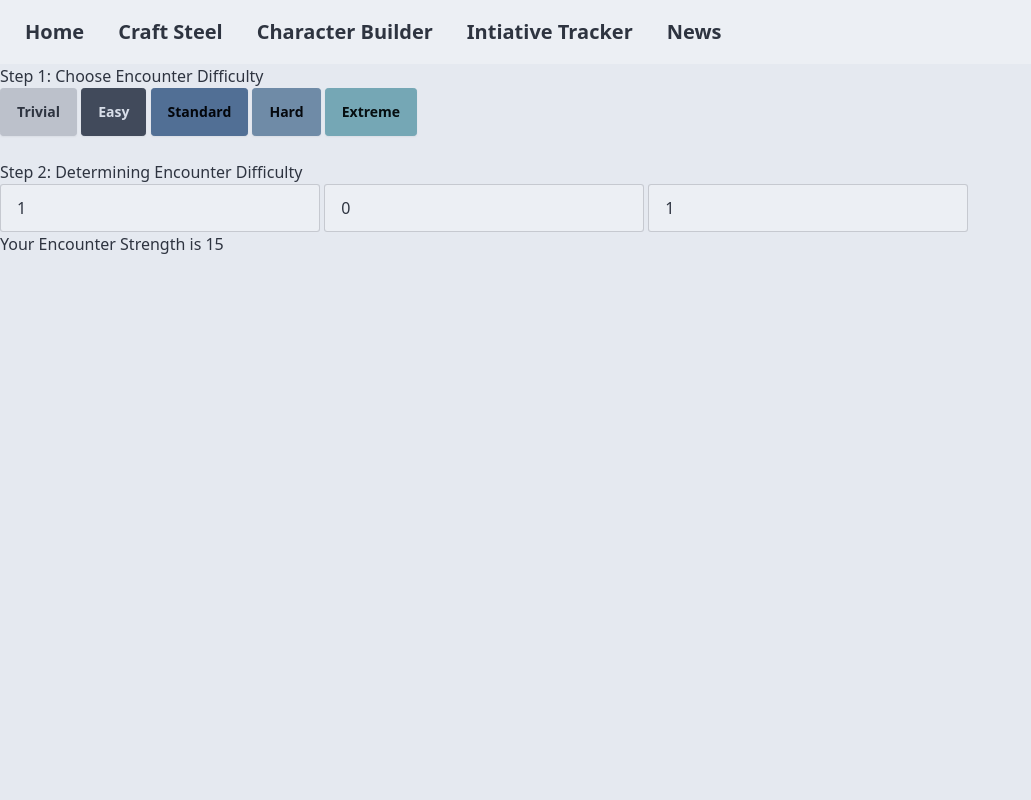
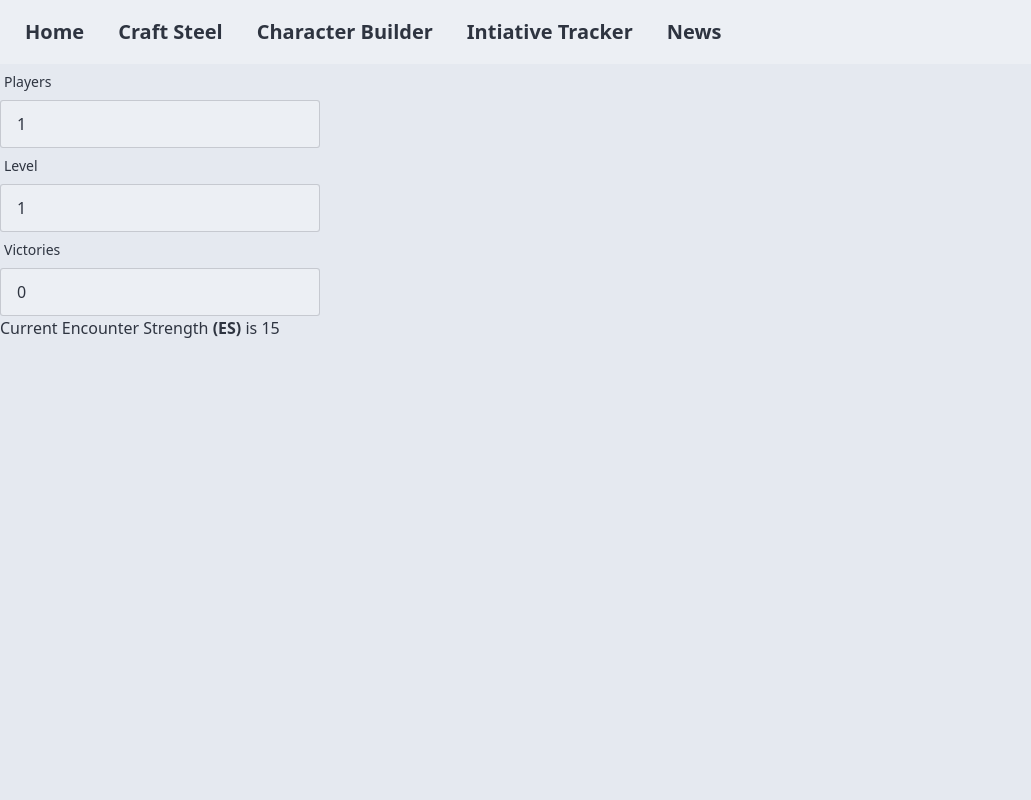
Before and after one commit to tristin-albers/craft-steel, a SvelteKit app: page /craft-steel in a window 1280 px wide. Shown: the top 800 px of the page, without its empty margins (0-1031 px from the left). Built offline with nearby package versions, Linux system fonts and the light colour scheme.

Commit message:
refactor: form inputs w labels

```diff
--- a/src/routes/craft-steel/+page.svelte
+++ b/src/routes/craft-steel/+page.svelte
@@ -55,6 +55,37 @@ import { Difficulties, type Difficulty } from '../../lib/types/Difficulty';
 
 <div class="bg-base-200 min-h-screen">
   <div class="row">
+    <label class="form-control w-full max-w-xs">
+      <div class="label">
+        <span class="label-text">Players</span>
+      </div>
+      <input type="number" placeholder="Player Count" bind:value={playerCount} onchange={determineEncounterStrength} class="input input-bordered w-full max-w-xs" />
+    </label>
+  </div>
+  <div class="row">
+    <label class="form-control w-full max-w-xs">
+      <div class="label">
+        <span class="label-text">Level</span>
+      </div>
+      <input type="number" placeholder="Level of Party" bind:value={playerLevels} onchange={determineEncounterStrength} class="input input-bordered w-full max-w-xs" />
+    </label>
+  </div>
+  <div class="row">
+    <label class="form-control w-full max-w-xs">
+      <div class="label">
+        <span class="label-text">Victories</span>
+      </div>
+      <input type="number" placeholder="Victories" bind:value={victories} onchange={determineEncounterStrength} class="input input-bordered w-full max-w-xs" />
+    </label>
+  </div>
+  {#if (playerCount > 0)}
+    <p>Current Encounter Strength <b>(ES)</b> is {encounterStrength}</p>
+  {/if}
+</div>
+
+
+
+<!--
     <h1>Step 1: Choose Encounter Difficulty </h1>
     <div class="row">
       <button class="btn btn-active" onclick={() => onEncounterDifficultyBtnClicked(Difficulties.Trivial)}>Trivial</button>
@@ -66,17 +97,9 @@ import { Difficulties, type Difficulty } from '../../lib/types/Difficulty';
     <div class="row">
       <p>{description}</p>
     </div>
-    <br/>
+    <br/> -->
 
-    <h1>Step 2: Determining Encounter Difficulty </h1>
-    <input type="number" placeholder="Player Count" bind:value={playerCount} onchange={determineEncounterStrength} class="input input-bordered w-full max-w-xs" />
-    <input type="number" placeholder="Victories" bind:value={victories} onchange={determineEncounterStrength} class="input input-bordered w-full max-w-xs" />
-    <input type="number" placeholder="Level of Party" bind:value={playerLevels} onchange={determineEncounterStrength} class="input input-bordered w-full max-w-xs" />
-    {#if (playerCount > 0)}
-      <p>Your Encounter Strength is {encounterStrength}</p>
-    {/if}
-    <br/>
-
+<!--
     {#if showStep3}
       <h1>Step 3: Determine Encounter Budget </h1>
       <br />
@@ -89,8 +112,6 @@ import { Difficulties, type Difficulty } from '../../lib/types/Difficulty';
 
     {#if showStep5}
       <h1>Step 5: Build Initiative Groups</h1>
-    {/if}
-  </div>
-</div>
+    {/if} -->
 
 <Footer />
```
